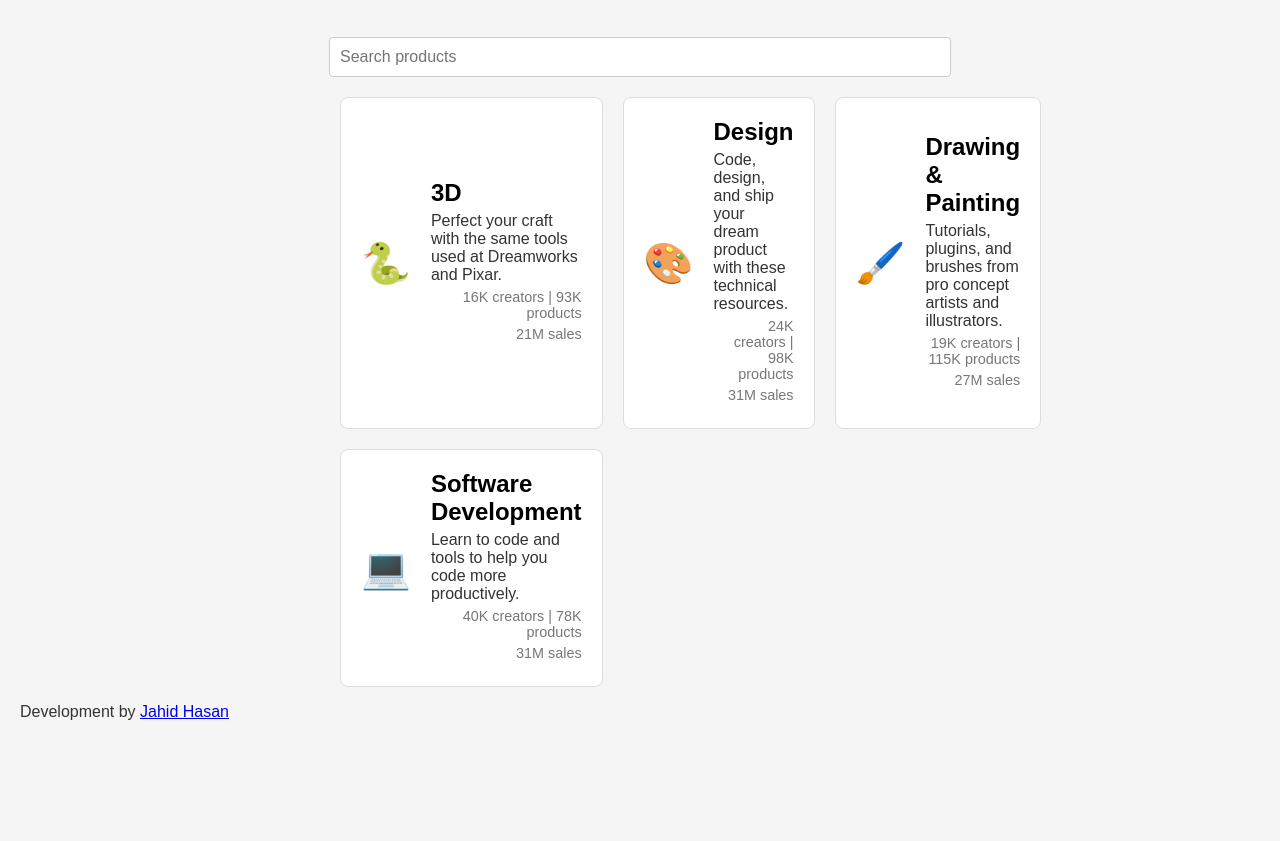
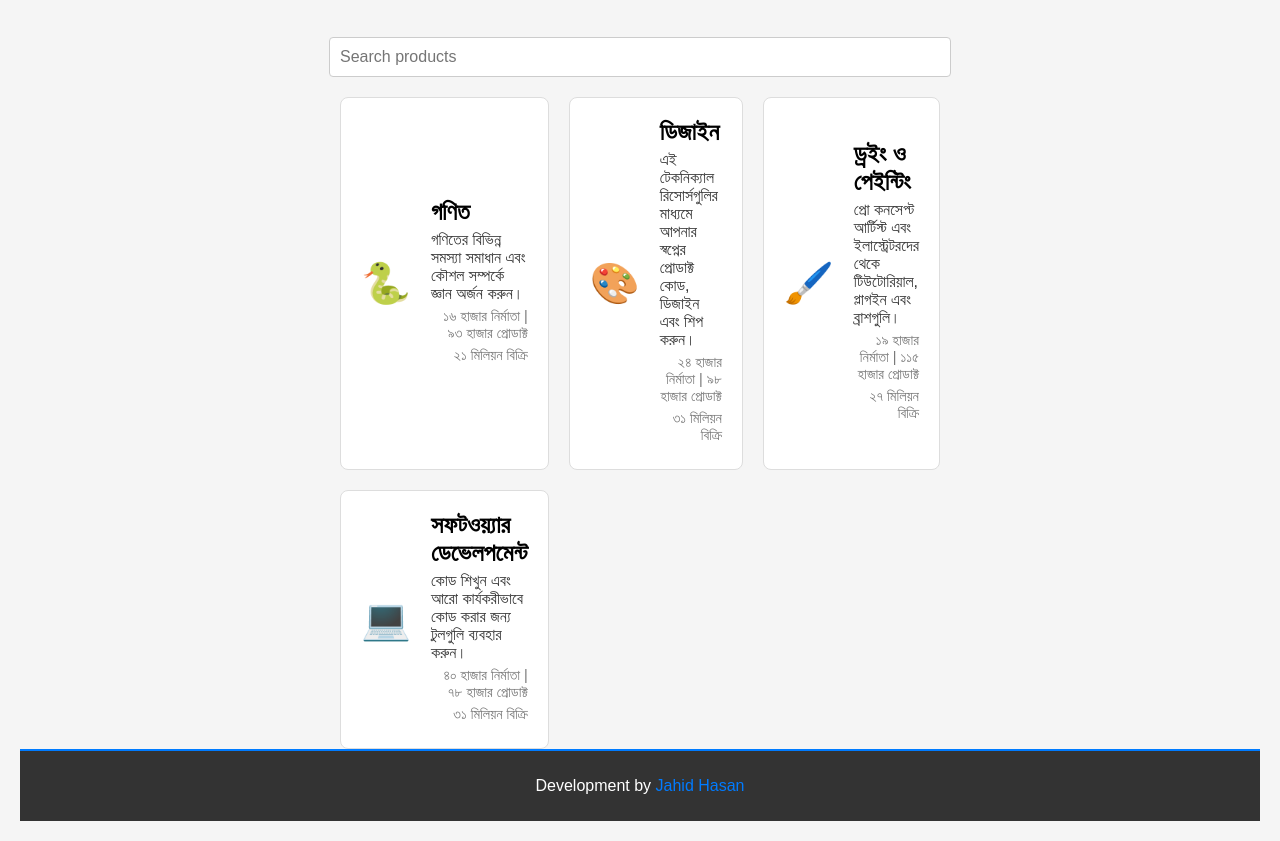
Before and after one commit to xhamsterbd/hash-note, a plain HTML site: page index.html in a window 1280 px wide. Shown: the part 79-920 px from the top of the page. Before the commit the page ends 836 px from the top, so only its background shows below. Drawn offline with Linux system fonts and the light colour scheme.

Commit message:
Update index.html

```diff
--- a/index.html
+++ b/index.html
@@ -117,6 +117,23 @@
                 grid-template-columns: repeat(3, 1fr);
             }
         }
+        /* Footer styles */
+.footer {
+    background-color: #333;
+    color: #fff;
+    padding: 10px;
+    text-align: center;
+    border-top: 2px solid #007bff;
+}
+
+.footer a {
+    color: #007bff;
+    text-decoration: none;
+}
+
+.footer a:hover {
+    text-decoration: underline;
+}
     </style>
 </head>
 <body>
@@ -139,11 +156,11 @@
     <div class="category">
         <div class="category-icon">🐍</div>
         <div class="category-info">
-                <h2>3D</h2>
-                <p>Perfect your craft with the same tools used at Dreamworks and Pixar.</p>
+            <h2>গণিত</h2>
+            <p>গণিতের বিভিন্ন সমস্যা সমাধান এবং কৌশল সম্পর্কে জ্ঞান অর্জন করুন।</p>
             <div class="category-meta">
-                    <p>16K creators | 93K products</p>
-                    <p>21M sales</p>
+                <p>১৬ হাজার নির্মাতা | ৯৩ হাজার প্রোডাক্ট</p>
+                <p>২১ মিলিয়ন বিক্রি</p>
             </div>
         </div>
     </div>
@@ -151,11 +168,11 @@
     <div class="category">
         <div class="category-icon">🎨</div>
         <div class="category-info">
-                <h2>Design</h2>
-                <p>Code, design, and ship your dream product with these technical resources.</p>
+            <h2>ডিজাইন</h2>
+            <p>এই টেকনিক্যাল রিসোর্সগুলির মাধ্যমে আপনার স্বপ্নের প্রোডাক্ট কোড, ডিজাইন এবং শিপ করুন।</p>
             <div class="category-meta">
-                    <p>24K creators | 98K products</p>
-                    <p>31M sales</p>
+                <p>২৪ হাজার নির্মাতা | ৯৮ হাজার প্রোডাক্ট</p>
+                <p>৩১ মিলিয়ন বিক্রি</p>
             </div>
         </div>
     </div>
@@ -163,11 +180,11 @@
     <div class="category">
         <div class="category-icon">🖌️</div>
         <div class="category-info">
-                <h2>Drawing & Painting</h2>
-                <p>Tutorials, plugins, and brushes from pro concept artists and illustrators.</p>
+            <h2>ড্রইং ও পেইন্টিং</h2>
+            <p>প্রো কনসেপ্ট আর্টিস্ট এবং ইলাস্ট্রেটরদের থেকে টিউটোরিয়াল, প্লাগইন এবং ব্রাশগুলি।</p>
             <div class="category-meta">
-                    <p>19K creators | 115K products</p>
-                    <p>27M sales</p>
+                <p>১৯ হাজার নির্মাতা | ১১৫ হাজার প্রোডাক্ট</p>
+                <p>২৭ মিলিয়ন বিক্রি</p>
             </div>
         </div>
     </div>
@@ -175,11 +192,11 @@
     <div class="category">
         <div class="category-icon">💻</div>
         <div class="category-info">
-                <h2>Software Development</h2>
-                <p>Learn to code and tools to help you code more productively.</p>
+            <h2>সফটওয়্যার ডেভেলপমেন্ট</h2>
+            <p>কোড শিখুন এবং আরো কার্যকরীভাবে কোড করার জন্য টুলগুলি ব্যবহার করুন।</p>
             <div class="category-meta">
-                    <p>40K creators | 78K products</p>
-                    <p>31M sales</p>
+                <p>৪০ হাজার নির্মাতা | ৭৮ হাজার প্রোডাক্ট</p>
+                <p>৩১ মিলিয়ন বিক্রি</p>
             </div>
         </div>
     </div>
```
Lines whose indentation alone changed are shown as unchanged.
